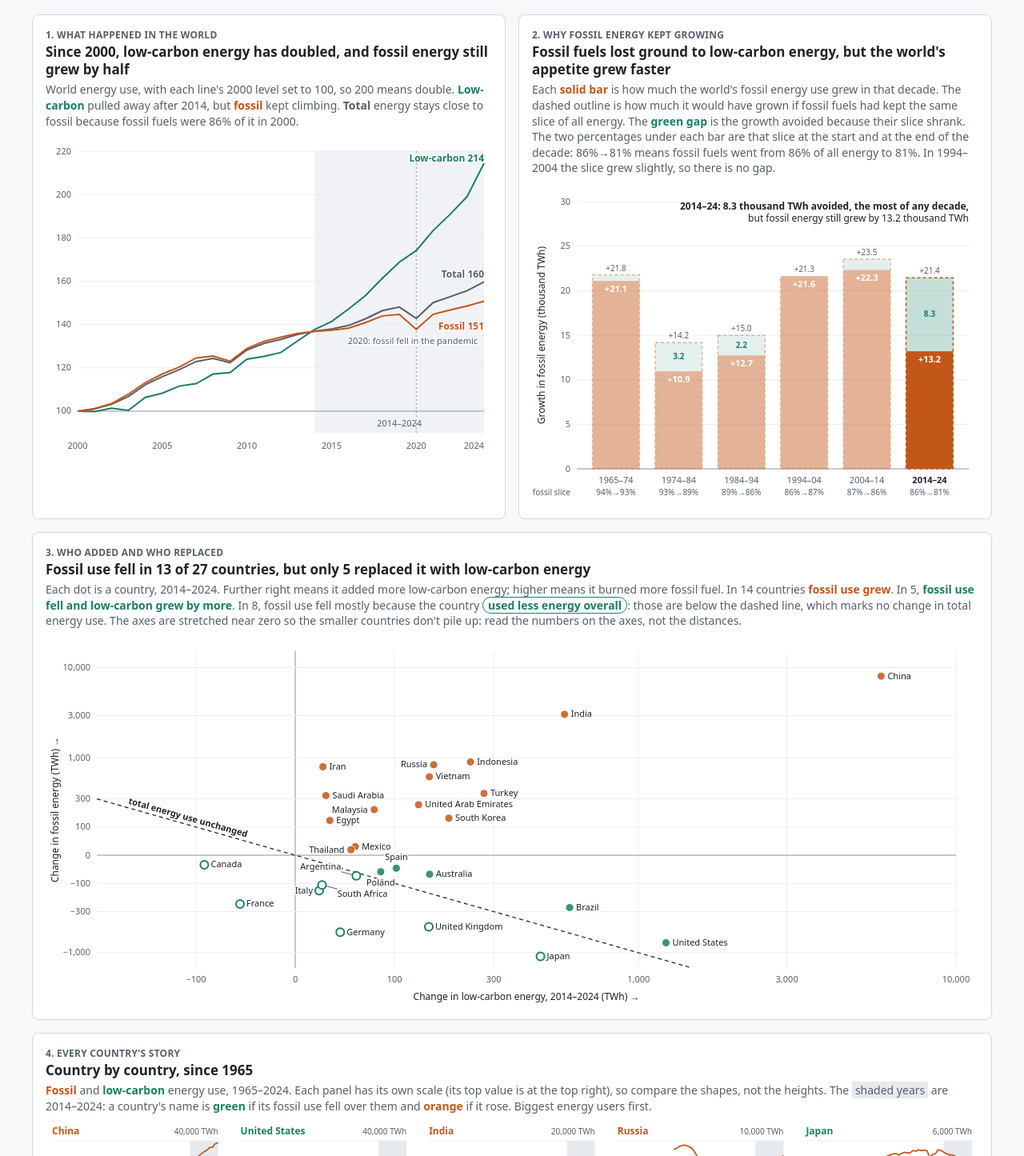
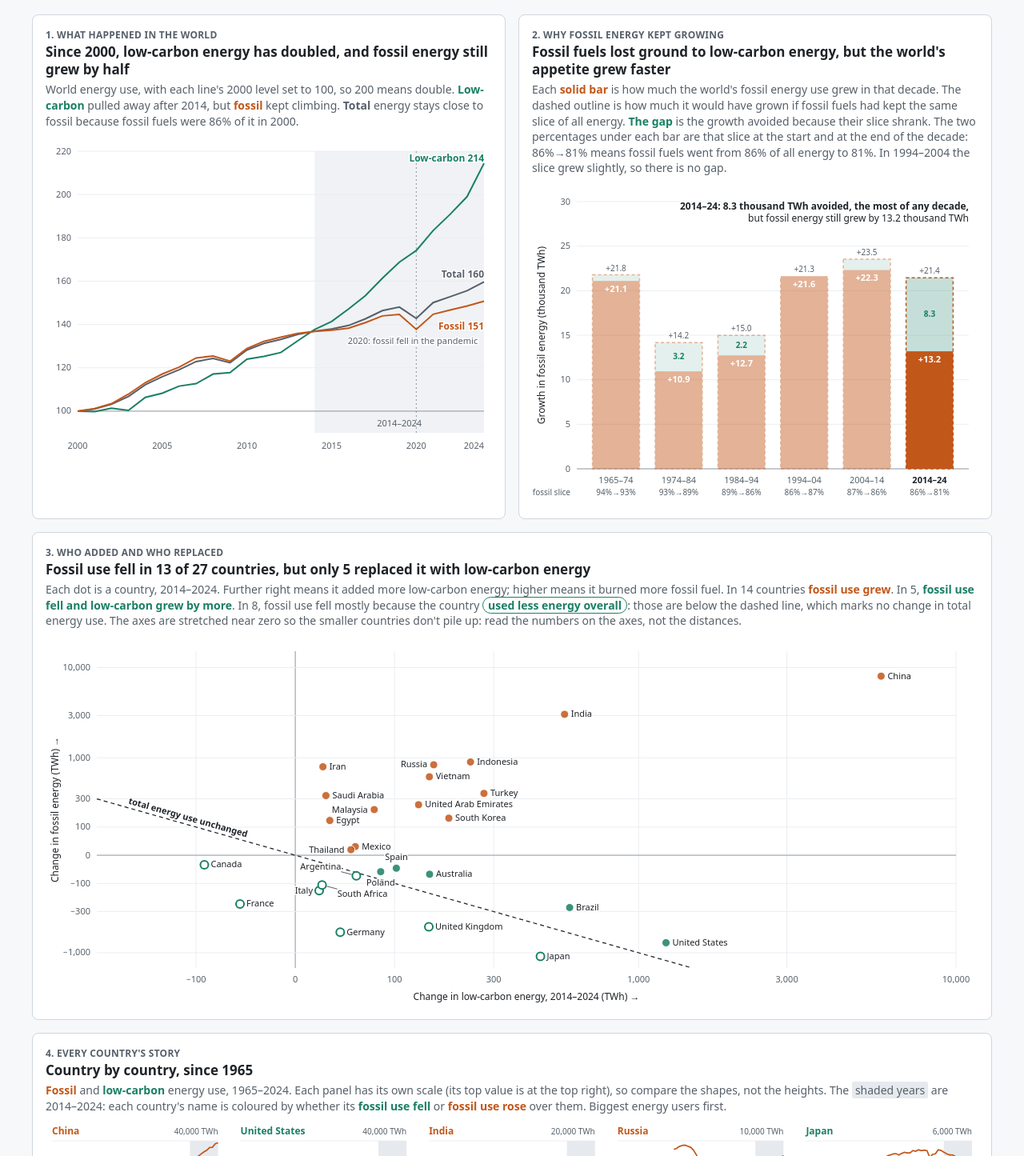
Before and after one commit to j-sirgo/energy-displacement, a React (Vite) app: page / in a window 1280 px wide. Shown: the part 345-1790 px from the top of the page at 80% size. Built offline with nearby package versions, Linux system fonts and the light colour scheme.

Commit message:
Colour subtitle phrases instead of colour names in charts 2 and 4

```diff
--- a/src/App.tsx
+++ b/src/App.tsx
@@ -133,8 +133,8 @@ function App() {
           <p className="subtitle">
             Each <strong style={orange}>solid bar</strong> is how much the world's fossil energy
             use grew in that decade. The dashed outline is how much it would have grown if fossil
-            fuels had kept the same slice of all energy. The{" "}
-            <strong style={green}>green gap</strong> is the growth avoided because their slice
+            fuels had kept the same slice of all energy.{" "}
+            <strong style={green}>The gap</strong> is the growth avoided because their slice
             shrank. The two percentages under each bar are that slice at the start and at the end
             of the decade: 86%→81% means fossil fuels went from 86% of all energy to 81%. In
             1994–2004 the slice grew slightly, so there is no gap.
@@ -168,9 +168,9 @@ function App() {
             <strong style={orange}>Fossil</strong> and <strong style={green}>low-carbon</strong>{" "}
             energy use, 1965–{END}. Each panel has its own scale (its top value is at the top
             right), so compare the shapes, not the heights. The{" "}
-            <span style={shaded}>shaded years</span> are {START}–{END}: a country's name is{" "}
-            <strong style={green}>green</strong> if its fossil use fell over them and{" "}
-            <strong style={orange}>orange</strong> if it rose. Biggest energy users first.
+            <span style={shaded}>shaded years</span> are {START}–{END}: each country's name is
+            coloured by whether its <strong style={green}>fossil use fell</strong> or{" "}
+            <strong style={orange}>fossil use rose</strong> over them. Biggest energy users first.
           </p>
           <ResponsiveSmallMultiples data={countrySeries} />
         </section>
```
